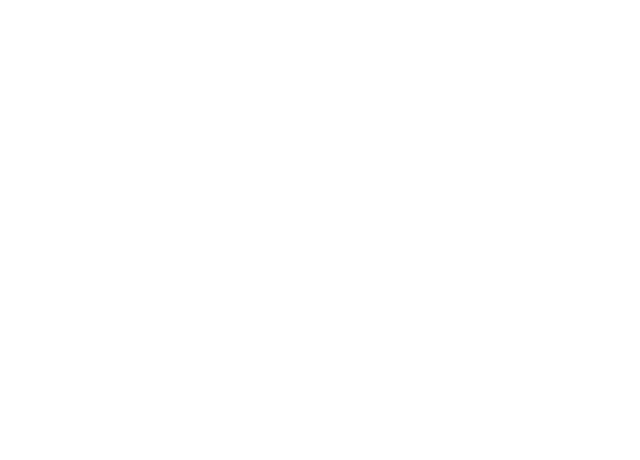
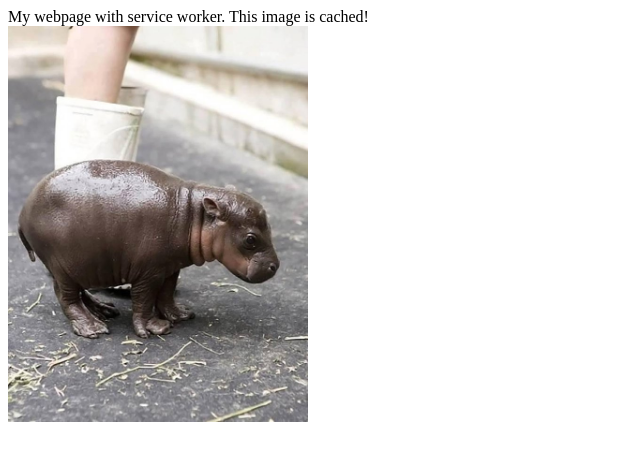
Before and after one commit to marcinfuja/gmws-workshop, a website: page index.html in a window 1280 px wide. Shown: the whole page, without its empty margins (0-640 px from the left). Drawn offline with Linux system fonts and the light colour scheme.

Commit message:
add cute hippo image

```diff
--- a/index.html
+++ b/index.html
@@ -4,6 +4,11 @@
 </head>
 <body>
 
+
+    My webpage with service worker. This image is cached!
+    <br />
+    <img src="image.jpg" alt="Baby hippo!" style="width: 300px; height: auto">
+
     <script src="./index.js"></script>
 </body>
 </html>
```
Also changed, not shown: image.jpg (added).
